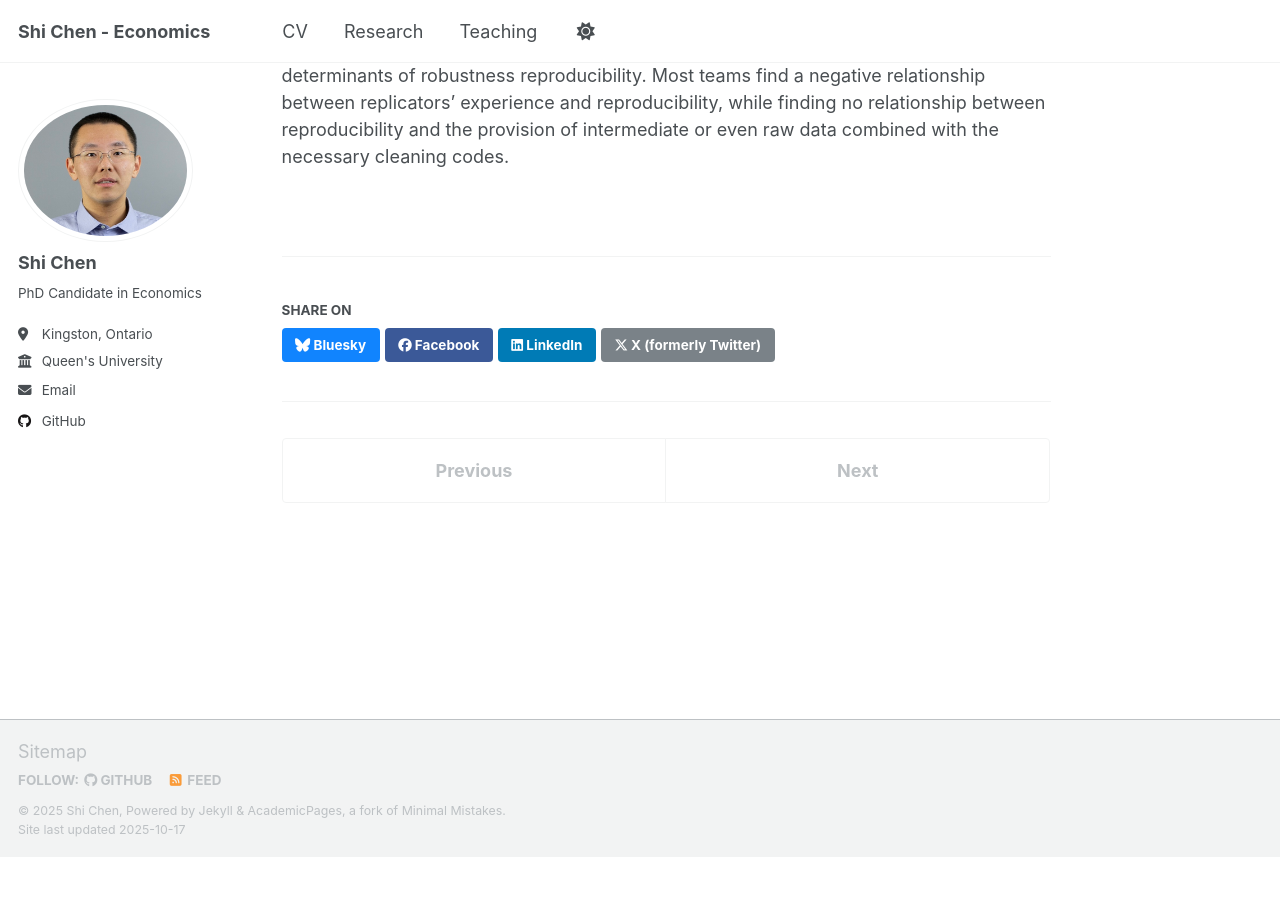
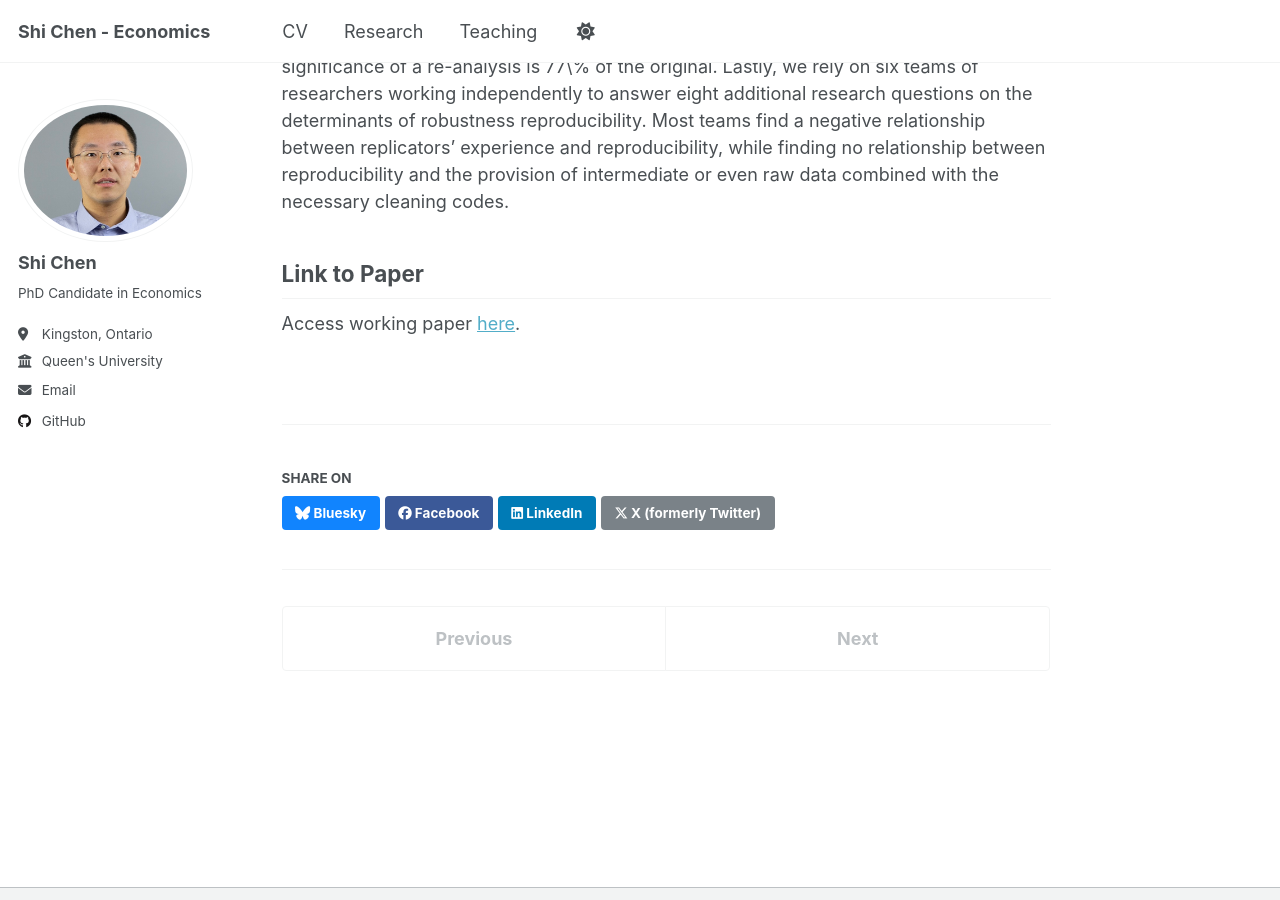
Before and after one commit to shichen14/shichen14.github.io, a Jekyll site: the page built from _publications/2025-09-18-MASS-replication.md, in a window 1280 px wide and 900 px high, scrolled down 481 px. Built offline with Jekyll 4.4.1, drawn with Linux system fonts in a browser that asks for light colours; a script that is not in the unit is left out; before the commit the page ends 1338 px from its top, so only the background shows below that.

Commit message:
Update 2025-09-18-MASS-replication.md

```diff
--- a/_publications/2025-09-18-MASS-replication.md
+++ b/_publications/2025-09-18-MASS-replication.md
@@ -3,15 +3,18 @@ title: "Mass Reproducibility and Replicability: A New Hope"
 collection: publications
 category: manuscripts
 permalink: /publication/2025-09-18-MASS-replication
-excerpt: '*with Abel Brodeur, Derek Mikola, Nikolai Cook, et al.*<br>**Revise and resubmit, Nature. [<a href="https://www.econstor.eu/bitstream/10419/289437/1/I4R-DP107.pdf">Link to paper</a>]**<br />This study pushes our understanding of research reliability by reproducing and replicating claims from 110 papers in leading economic and political science journals. The analysis involves computational reproducibility checks and robustness assessments.'
+excerpt: '*with Abel Brodeur, Derek Mikola, Nikolai Cook, et al.*<br>**Revise and resubmit, Nature.**<br>**[<a href="https://www.econstor.eu/bitstream/10419/289437/1/I4R-DP107.pdf">Link to paper</a>]**<br />This study pushes our understanding of research reliability by reproducing and replicating claims from 110 papers in leading economic and political science journals. The analysis involves computational reproducibility checks and robustness assessments.'
 date: 2024-03-01
 venue:
 slidesurl:
-paperurl: 'https://www.econstor.eu/bitstream/10419/289437/1/I4R-DP107.pdf'
+paperurl:
 bibtexurl:
 citation:
 ---
 
-**Abstract**
+## Abstract
 
 This study pushes our understanding of research reliability by reproducing and replicating claims from 110 papers in leading economic and political science journals. The analysis involves computational reproducibility checks and robustness assessments. It reveals several patterns. First, we uncover a high rate of fully computationally reproducible results (over 85\%). Second, excluding minor issues like missing packages or broken pathways, we uncover coding errors for about 25\% of studies, with some studies containing multiple errors. Third, we test the robustness of the results to 5,511 re-analyses. We find a robustness reproducibility of about 70\%. Robustness reproducibility rates are relatively higher for re-analyses that introduce new data and lower for re-analyses that change the sample or the definition of the dependent variable. Fourth, 52\% of re-analysis effect size estimates are smaller than the original published estimates and the average statistical significance of a re-analysis is 77\% of the original. Lastly, we rely on six teams of researchers working independently to answer eight additional research questions on the determinants of robustness reproducibility. Most teams find a negative relationship between replicators’ experience and reproducibility, while finding no relationship between reproducibility and the provision of intermediate or even raw data combined with the necessary cleaning codes.
+
+## Link to Paper
+Access working paper <a href="https://www.econstor.eu/bitstream/10419/289437/1/I4R-DP107.pdf">here</a>.
```
